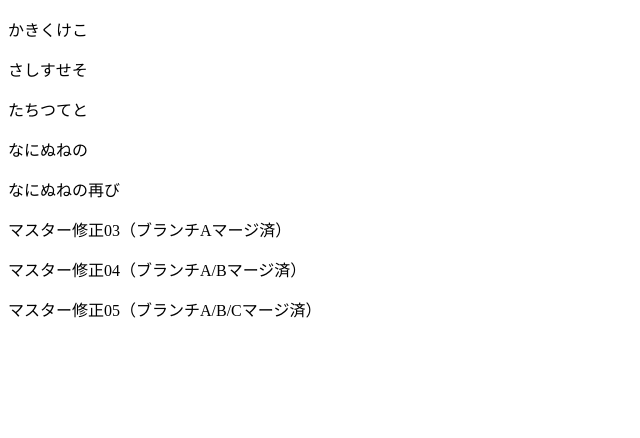
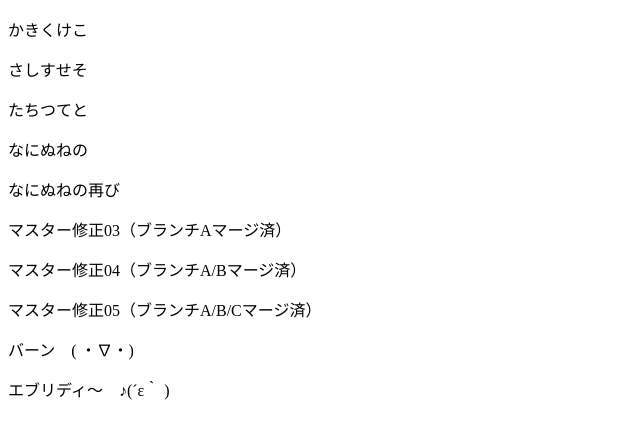
Before and after one commit to zd2C27/first-Test3, a plain HTML site: page index.html in a window 1280 px wide. Shown: the part 118-556 px from the top of the page, without its empty margins (0-640 px from the left). Drawn offline with Linux system fonts and the light colour scheme.

Commit message:
イタズラ追加

```diff
--- a/index.html
+++ b/index.html
@@ -17,6 +17,7 @@
     <p>マスター修正03（ブランチAマージ済）</p>
     <p>マスター修正04（ブランチA/Bマージ済）</p>
     <p>マスター修正05（ブランチA/B/Cマージ済）</p>
-
+    <p>バーン　( ・∇・) </p>
+    <p>エブリディ〜　♪(´ε｀ ) </p>
 </body>
 </html>
```
